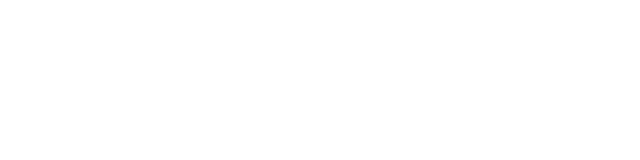
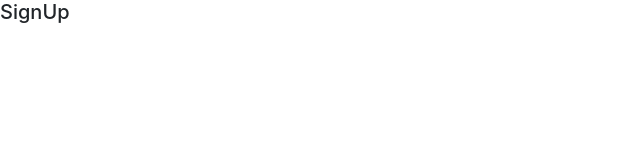
Before and after one commit to santhosh-saminathan/meanApplication, an Angular app: page /signup in a window 1280 px wide. Before the commit this address led to /. Shown: the top 160 px of the page, without its empty margins (0-640 px from the left). Built offline with nearby package versions, Linux system fonts and the light colour scheme.

Commit message:
Added signup component

```diff
--- /dev/null
+++ b/src/app/services/signup.service.ts
@@ -0,0 +1,15 @@
+import { Injectable } from '@angular/core';
+import { HttpClient } from '@angular/common/http';
+import { Observable } from 'rxjs/Observable';
+
+
+
+@Injectable()
+export class SignupService {
+  constructor(private http: HttpClient) { }
+
+  loginUser(username,password){
+      return this.http.post("http://localhost:3000/login",{'username':username,'password':password});
+  }
+
+}
--- /dev/null
+++ b/src/app/signup/signup.component.css
@@ -0,0 +1,3 @@
+.signup{
+
+}
--- /dev/null
+++ b/src/app/signup/signup.component.html
@@ -0,0 +1,5 @@
+<section class="signup">
+    <div>
+        <h5>SignUp</h5>
+    </div>
+</section>
--- /dev/null
+++ b/src/app/signup/signup.component.ts
@@ -0,0 +1,29 @@
+import { Component } from '@angular/core';
+// import { LoginService } from './../services/login.service';
+
+@Component({
+  selector: 'signup',
+  templateUrl: './signup.component.html',
+  styleUrls: ['./signup.component.css']
+})
+export class SignupComponent {
+    name:string;
+    password:string;
+
+    // constructor(private loginService:LoginService) { }
+
+    ngOnInit() {
+        console.log("calls automatically");
+    }
+
+    login(){
+        console.log("inside login function",this.name,this.password);
+        // this.loginService.loginUser(this.name,this.password).subscribe(data => {
+        //     console.log(data);
+        //     window.alert("Success"); // used window.alert for demo purpose;
+        // },
+        //     err => console.error(err),
+        //     () => console.log('done loading'));
+
+    }
+}
```
Also changed, not shown: src/app/app.module.ts (+7 -3 lines), 1 other file (tests, documents, lock files or other folders).
